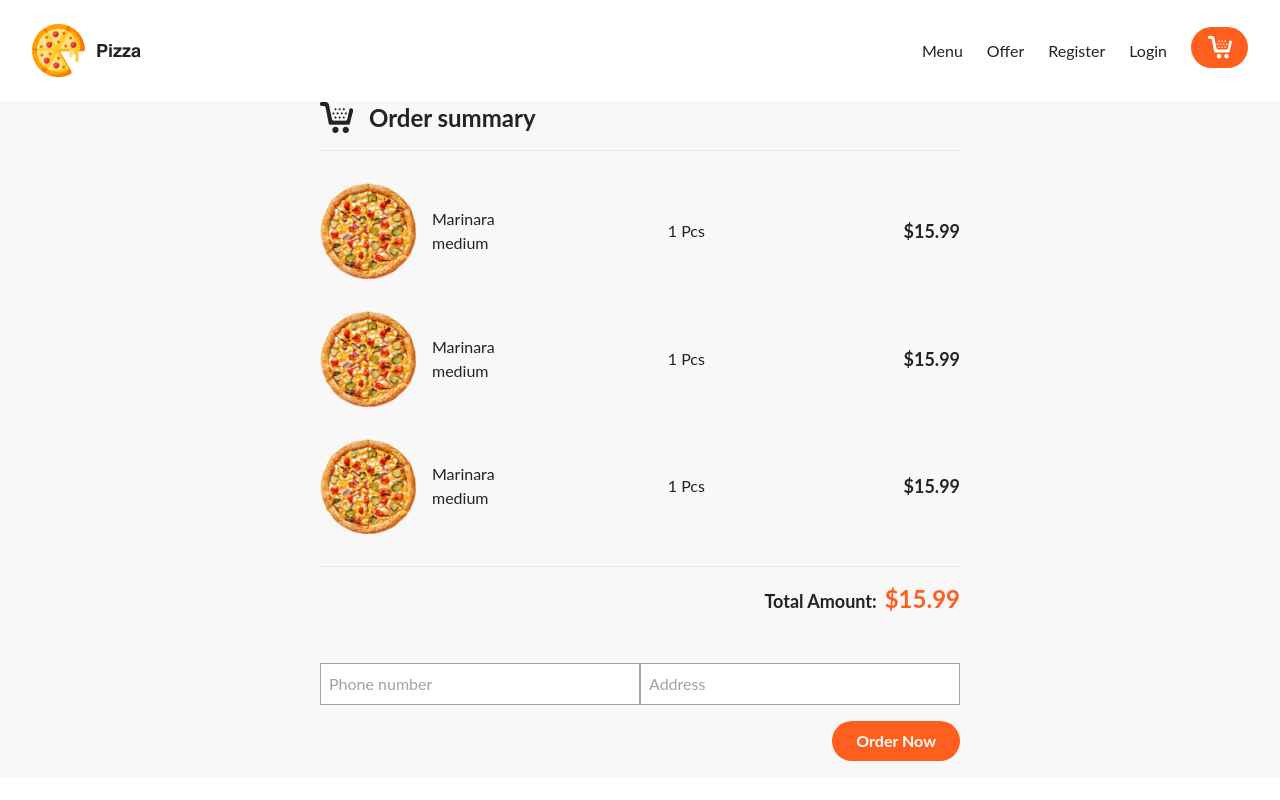
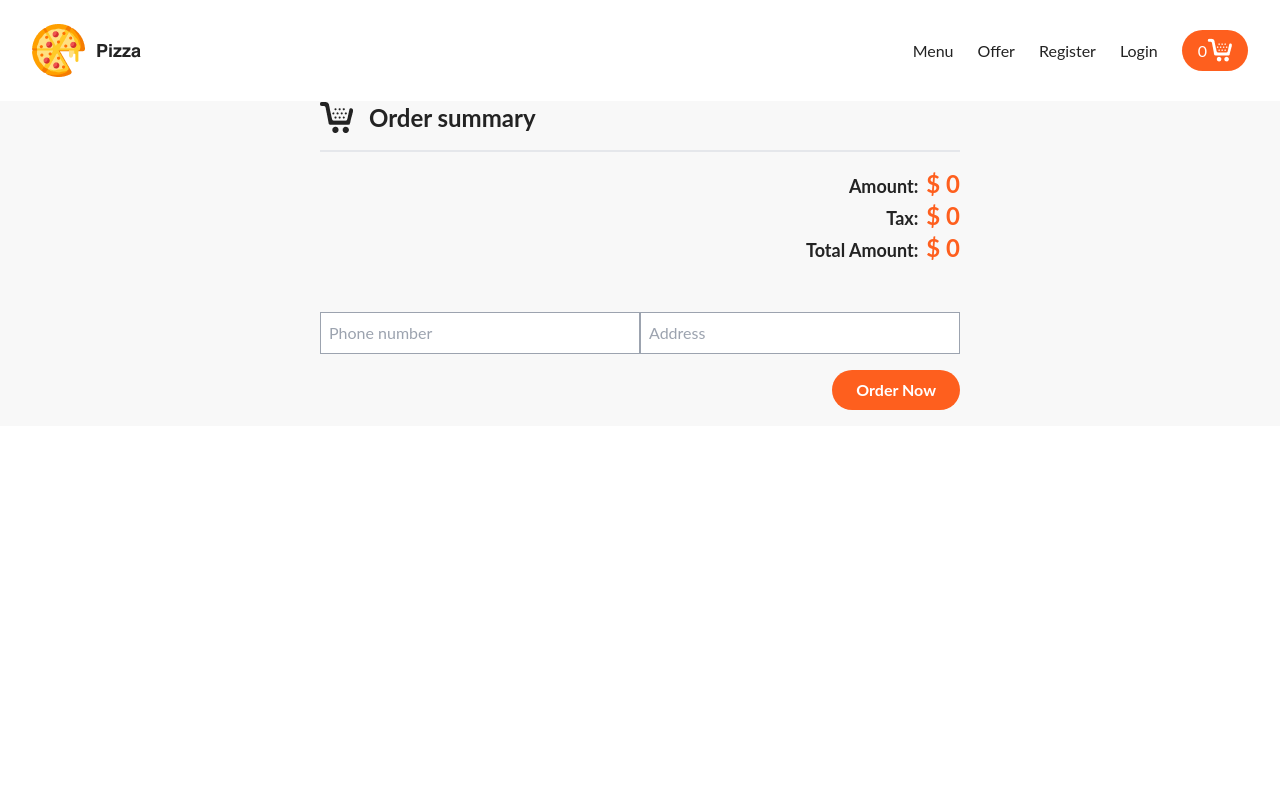
Before and after one commit to NadishMaredia/BurgerApp, an Angular app in the folder client/: page /customer/cart in a window 1280 px wide. Built offline with nearby package versions, Linux system fonts and the light colour scheme.

Commit message:
Maintain session

```diff
--- /dev/null
+++ b/client/src/app/_services/cart.service.ts
@@ -0,0 +1,33 @@
+import { EventEmitter, Injectable } from '@angular/core';
+
+@Injectable({
+  providedIn: 'root'
+})
+export class CartService {
+
+  cartCount: number = 0;
+  private cartItems: string[] = [];
+  cartCountUpdated: EventEmitter<number> = new EventEmitter<number>();
+
+  constructor() {
+    const storedItems = sessionStorage.getItem('cartItems');
+    if(storedItems) {
+      this.cartItems = JSON.parse(storedItems);
+    }
+   }
+
+  addToCart(item: any) {
+    this.cartItems.push(item);
+    this.saveCartToStorage();
+    this.cartCountUpdated.emit(this.cartItems.length);
+  }
+
+  getCartItems() {
+    return this.cartItems;
+  }
+
+
+  private saveCartToStorage() {
+    sessionStorage.setItem('cartItems', JSON.stringify(this.cartItems));
+  }
+}
--- a/client/src/app/cart-item/cart-item.component.html
+++ b/client/src/app/cart-item/cart-item.component.html
@@ -2,9 +2,9 @@
 <div class="flex items-center my-8">
     <img class="w-24" src="../../assets/pizza.png" alt="">
     <div class="flex-1 ml-4">
-        <h1>Marinara</h1>
-        <span>medium</span>
+        <h1>{{item.name}}</h1>
+        <span class="uppercase">{{item.size}}</span>
     </div>
     <span class="flex-1">1 Pcs</span>
-    <span class="font-bold text-lg">$15.99</span>
+    <span class="font-bold text-lg">${{item.prize}}</span>
 </div>
--- a/client/src/app/cart-item/cart-item.component.ts
+++ b/client/src/app/cart-item/cart-item.component.ts
@@ -1,4 +1,4 @@
-import { Component, OnInit } from '@angular/core';
+import { Component, OnInit, Input } from '@angular/core';
 
 @Component({
   selector: 'app-cart-item',
@@ -7,6 +7,8 @@ import { Component, OnInit } from '@angular/core';
 })
 export class CartItemComponent implements OnInit {
 
+  @Input() item: any;
+
   constructor() { }
 
   ngOnInit(): void {
--- a/client/src/app/cart/cart.component.html
+++ b/client/src/app/cart/cart.component.html
@@ -15,15 +15,24 @@
             <h1 class="font-bold ml-4 text-2xl">Order summary</h1>
         </div>
         <div class="pizza-list">
-            <app-cart-item></app-cart-item>
-            <app-cart-item></app-cart-item>
-            <app-cart-item></app-cart-item>
+            <span *ngFor="let item of cartItems">
+                <app-cart-item [item]="item"></app-cart-item>
+            </span>
+
         </div>
         <hr>
         <div class="text-right py-4">
             <div>
+                <span class="text-lg font-bold">Amount:</span>
+                <span class="amount text-2xl font-bold ml-2">$ {{totalAmount}}</span>
+            </div>
+            <div>
+                <span class="text-lg font-bold">Tax:</span>
+                <span class="amount text-2xl font-bold ml-2">$ {{taxAmount}}</span>
+            </div>
+            <div>
                 <span class="text-lg font-bold">Total Amount:</span>
-                <span class="amount text-2xl font-bold ml-2">$15.99</span>
+                <span class="amount text-2xl font-bold ml-2">$ {{finalAmount}}</span>
             </div>
             <div>
                 <form action="" class="mt-12">
--- a/client/src/app/cart/cart.component.ts
+++ b/client/src/app/cart/cart.component.ts
@@ -1,4 +1,5 @@
 import { Component, OnInit } from '@angular/core';
+import { CartService } from '../_services/cart.service';
 
 @Component({
   selector: 'app-cart',
@@ -7,9 +8,28 @@ import { Component, OnInit } from '@angular/core';
 })
 export class CartComponent implements OnInit {
 
-  constructor() { }
+  cartItems: any;
+  totalAmount: number = 0;
+  taxAmount: number = 0;
+  finalAmount: number = 0;
+
+  constructor(private cartService: CartService) { }
 
   ngOnInit(): void {
+    this.getCartItems();
+    this.calculateTotalAmount();
+  }
+
+  getCartItems() {
+    this.cartItems = this.cartService.getCartItems();
+  }
+
+  calculateTotalAmount() {
+    for(let i = 0;i<this.cartItems.length;i++) {
+      this.totalAmount += parseFloat(Number(this.cartItems[i].prize).toFixed(1));
+      this.taxAmount = parseFloat(Number(this.totalAmount / 13).toFixed(2));
+    }
+    this.finalAmount = this.totalAmount + this.taxAmount;
   }
 
 }
--- a/client/src/app/header/header.component.html
+++ b/client/src/app/header/header.component.html
@@ -9,7 +9,7 @@
             <li class="ml-6"><a href="#">Offer</a></li>
             <li class="ml-6"><a routerLink="register">Register</a></li>
             <li class="ml-6"><a routerLink="login">Login</a></li>
-            <li class="ml-6"><a routerLink="customer/cart" routerLinkActive="router-link-active" class="inline-block px-4 py-2 rounded-full"><img src="../../assets/cart.png" /></a></li>
+            <li class="ml-6"><a routerLink="customer/cart" routerLinkActive="router-link-active" class="flex items-center px-4 py-2 rounded-full"><span class="text-white">{{this.cartService.cartCount}}</span><img src="../../assets/cart.png" /></a></li>
         </ul>
     </div>
 </nav>
--- a/client/src/app/header/header.component.ts
+++ b/client/src/app/header/header.component.ts
@@ -1,4 +1,5 @@
 import { Component, OnInit, ViewEncapsulation } from '@angular/core';
+import { CartService } from '../_services/cart.service';
 
 @Component({
   selector: 'app-header',
@@ -7,10 +8,13 @@ import { Component, OnInit, ViewEncapsulation } from '@angular/core';
   encapsulation: ViewEncapsulation.None,
 })
 export class HeaderComponent implements OnInit {
-
-  constructor() { }
+  cartCount: number = 0;
+  constructor(public cartService: CartService) { }
 
   ngOnInit(): void {
+    this.cartService.cartCountUpdated.subscribe(count => {
+      this.cartService.cartCount = count;
+    });
   }
 
 }
--- a/client/src/app/menu-item/menu-item.component.html
+++ b/client/src/app/menu-item/menu-item.component.html
@@ -7,7 +7,7 @@
             <span class="size py-1 px-4 rounded-full uppercase text-xs">{{menu.size}}</span>
             <div class="flex items-center justify-around mt-6">
                 <span class="font-bold text-lg">${{menu.prize}}</span>
-                <button class="add-to-cart py-1 px-6 rounded-full flex items-center font-bold">
+                <button class="add-to-cart py-1 px-6 rounded-full flex items-center font-bold" (click)="addToCart(menu)">
                     <span>+</span>
                     <span class="ml-4">Add</span>
                 </button>
--- a/client/src/app/menu-item/menu-item.component.ts
+++ b/client/src/app/menu-item/menu-item.component.ts
@@ -1,4 +1,5 @@
 import { Component, OnInit, Input } from '@angular/core';
+import { CartService } from '../_services/cart.service';
 
 @Component({
   selector: 'app-menu-item',
@@ -9,9 +10,12 @@ export class MenuItemComponent implements OnInit {
 
   @Input() menu: any;
 
-  constructor() { }
+  constructor(private cartService: CartService) { }
 
   ngOnInit(): void {
   }
 
+  addToCart(pizza: any) {
+    this.cartService.addToCart(pizza);
+  }
 }
--- a/client/src/app/menu/menu.component.ts
+++ b/client/src/app/menu/menu.component.ts
@@ -1,4 +1,5 @@
 import { Component, OnInit } from '@angular/core';
+import { CartService } from '../_services/cart.service';
 import { HomeService } from '../_services/home.service';
 
 @Component({
@@ -10,10 +11,14 @@ export class MenuComponent implements OnInit {
 
   menu: any;
 
-  constructor(private homeService: HomeService) { }
+  constructor(private homeService: HomeService, private cartService: CartService) { }
 
   ngOnInit(): void {
     this.getMenus();
+
+    this.cartService.cartCountUpdated.subscribe(count => {
+      this.cartService.cartCount = count;
+    });
   }
 
   getMenus() {
```
